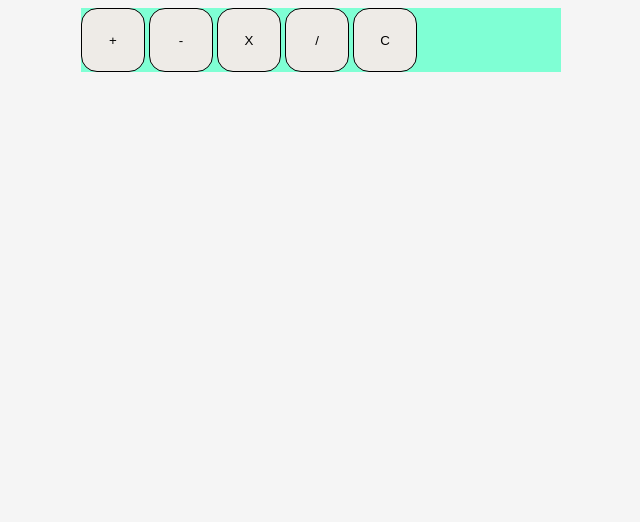
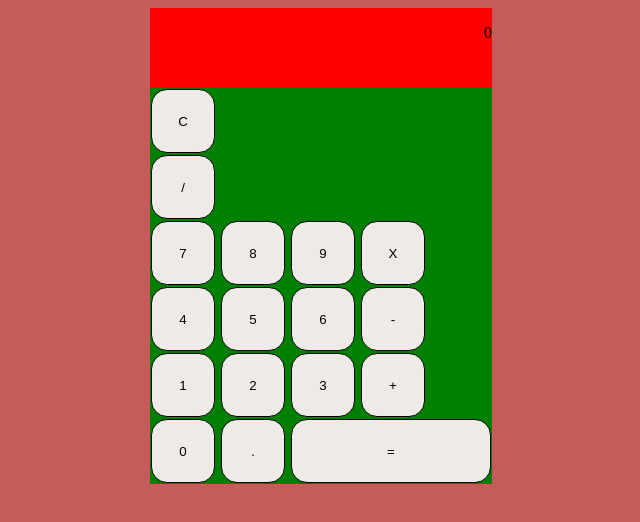
Before and after one commit to TomBeadie/Simple-JS-Calc, a plain HTML site: page index.html in a window 1280 px wide. Shown: the whole page, without its empty margins (319-959 px from the left). Drawn offline with Linux system fonts and the light colour scheme.

Commit message:
Add more buttons, add listeners

```diff
--- a/app.js
+++ b/app.js
@@ -1,2 +1,40 @@
+//--- Constants ----//
 
-console.log('calc')
+let num1 = document.getElementById("num1-el");
+let num2 = document.getElementById("num2-el");
+
+// Calc display
+let sumEl = document.getElementById("sum-el");
+// Math operator buttons
+const addBtn = document.getElementById("add-btn");
+const subBtn = document.getElementById("subtract-btn");
+const multBtn = document.getElementById("multiply-btn");
+const divBtn = document.getElementById("divide-btn");
+// Clear button
+const clearBtn = document.getElementById("clear-btn");
+
+//---- Functions ----//
+function add() {
+  addBtn.addEventListener("click", (e) => {
+    sumEl.innerHTML = num1 + num2;
+  });
+}
+function subtract() {
+  subBtn.addEventListener("click", (e) => {
+    sumEl.innerHTML = num1 - num2;
+  });
+}
+function add() {
+  multBtnBtn.addEventListener("click", (e) => {
+    sumEl.innerHTML = num1 * num2;
+  });
+}
+function add() {
+  divBtn.addEventListener("click", (e) => {
+    sumEl.innerHTML = num1 / num2;
+  });
+}
+// Clear display
+function clear(){
+    sumEl = ''
+}
--- a/index.html
+++ b/index.html
@@ -8,12 +8,56 @@
     <title>Simple JS Calc</title>
   </head>
   <body>
-    <div class="btn-container">
-      <button id="add" class="button">+</button>
-      <button id="subtract" class="button">-</button>
-      <button id="multiply" class="button">X</button>
-      <button id="divide" class="button">/</button>
-      <button id="clear" class="button">C</button>
+    <div class="calc-wrapper">
+      <!-- Calculator screen -->
+      <div class="calc-screen">
+        <p id="sum-el">0</p>
+      </div>
+      <!-- Calculator buttons-->
+      <div class="btn-container">
+
+
+        <div class="row-container">
+          <div class="row">
+            <button id="clear-btn" class="operator-btn">C</button>
+          </div>
+          <div class="row">
+            <button id="divide-btn" class="operator-btn" onClick="divide()">
+              /
+            </button>
+          </div>
+          <div class="row">
+            <button id="num7" class="num-btn">7</button>
+            <button id="num8" class="num-btn">8</button>
+            <button id="num9" class="num-btn">9</button>
+            <button id="multiply-btn" class="operator-btn" onClick="multiply()">
+              X
+            </button>
+          </div>
+
+          <div class="row">
+            <button id="num4" class="num-btn">4</button>
+            <button id="num5" class="num-btn">5</button>
+            <button id="num6" class="num-btn">6</button>
+            <button id="subtract-btn" class="operator-btn" onClick="subtract()">
+              -
+            </button>
+          </div>
+
+          <div class="row">
+            <button id="num1" class="num-btn">1</button>
+            <button id="num2" class="num-btn">2</button>
+            <button id="num3" class="num-btn">3</button>
+            <button id="add-btn" class="operator-btn" onClick="add()">+</button>
+          </div>
+
+          <div class="row">
+            <button id="num0" class="num-btn">0</button>
+            <button id="decimal" class="operator-btn">.</button>
+            <button id="equals-btn" class="operator-btn">=</button>
+          </div>
+        </div>
+      </div>
     </div>
   </body>
 </html>
--- a/main.css
+++ b/main.css
@@ -1,21 +1,42 @@
+body {
+  background-color: rgb(197, 92, 92);
+  display: flex;
 
-
-body {
-  background-color: whitesmoke;
-  display: flex;
   justify-content: center;
 }
 
-.btn-container {
-  width: 30rem;
-  background-color: aquamarine;
+.calc-wrapper {
+  background-color: blue;
+  flex-direction: column;
 
+  .calc-screen {
+    width: 100%;
+    height: 5rem;
+    display: flex;
+    justify-content: right;
+    background-color: red;
+  }
+
+  .btn-container {
+    .row-container {
+      background-color: green;
+    }
+  }
 }
 
 button {
+  width: 100px;
+  height: 100px;
   background-color: #eeebe7;
   width: 4rem;
   height: 4rem;
   border: 1px solid black;
   border-radius: 1rem;
+  cursor: pointer;
+  margin: 1px;
 }
+
+
+#equals-btn {
+  width: 200px;
+}
```
